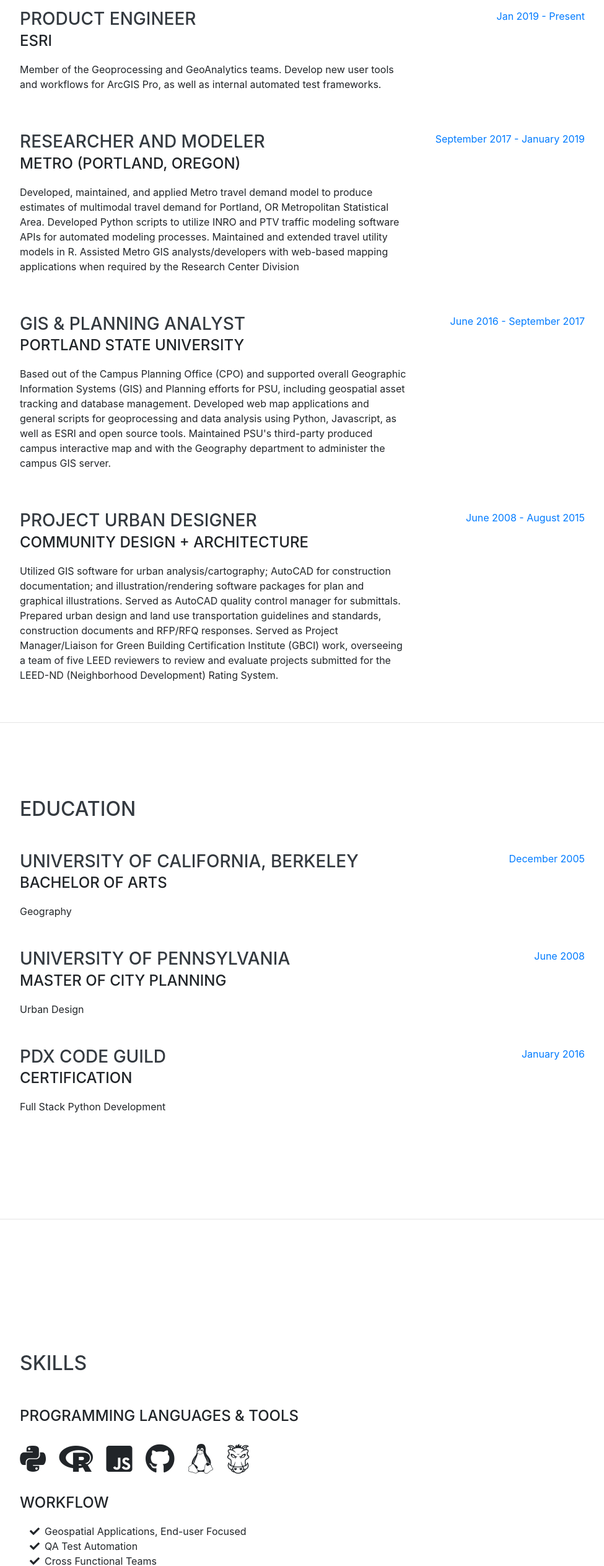
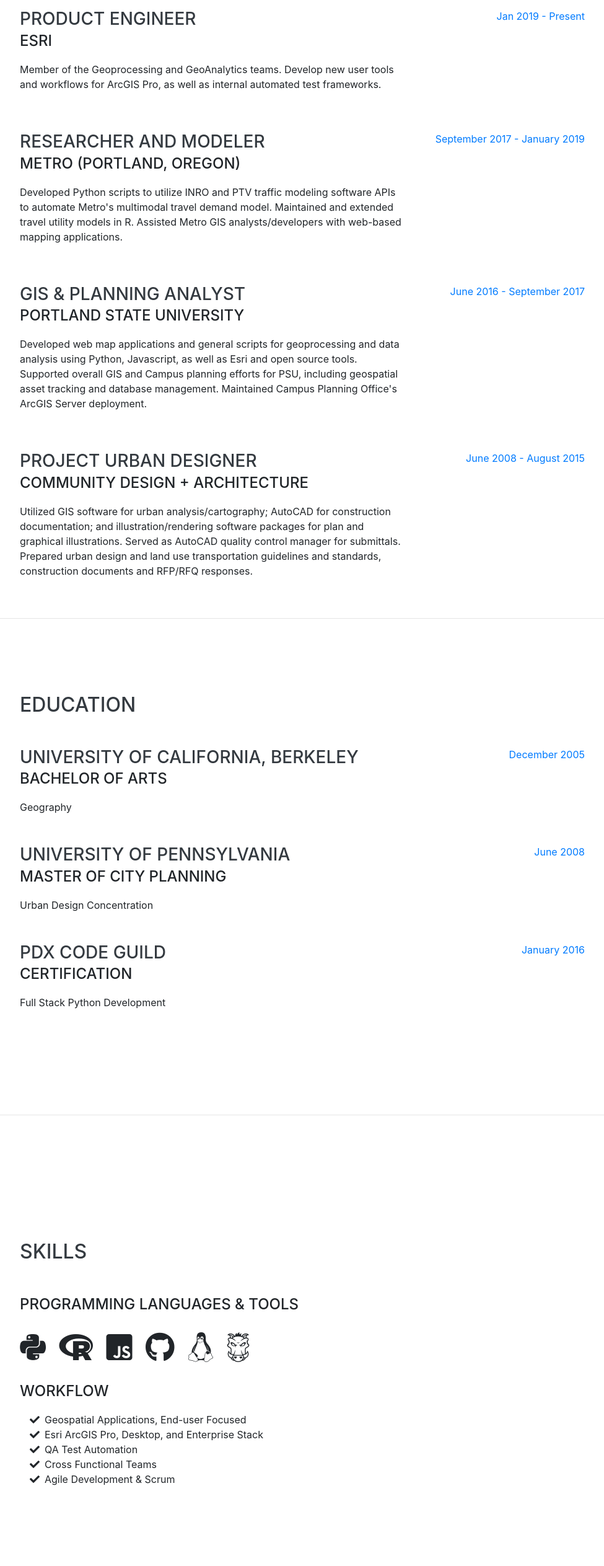
Before and after one commit to saashimi/ks_gh_pages, a website with bundled scripts: page index.html in a window 1280 px wide. Shown: the part 921-3447 px from the top of the page at 62% size, without its empty margins (288-1263 px from the left). Built offline with nearby package versions, Linux system fonts and the light colour scheme; a web font is replaced by a local one.

Commit message:
Body text edits.

```diff
--- a/index.html
+++ b/index.html
@@ -102,7 +102,7 @@
           <div class="resume-content">
             <h3 class="mb-0">Researcher and Modeler</h3>
             <div class="subheading mb-3">Metro (Portland, Oregon)</div>
-            <p>Developed, maintained, and applied Metro travel demand model to produce estimates of multimodal travel demand for Portland, OR Metropolitan Statistical Area. Developed Python scripts to utilize INRO and PTV traffic modeling software APIs for automated modeling processes.  Maintained and extended travel utility models in R.  Assisted Metro GIS analysts/developers with web-based mapping applications when required by the Research Center Division</p>
+            <p>Developed Python scripts to utilize INRO and PTV traffic modeling software APIs to automate Metro's multimodal travel demand model.  Maintained and extended travel utility models in R.  Assisted Metro GIS analysts/developers with web-based mapping applications.</p>
           </div>
           <div class="resume-date text-md-right">
             <span class="text-primary">September 2017 - January 2019</span>
@@ -113,7 +113,7 @@
           <div class="resume-content">
             <h3 class="mb-0">GIS & Planning Analyst</h3>
             <div class="subheading mb-3">Portland State University</div>
-            <p>Based out of the Campus Planning Office (CPO) and supported overall Geographic Information Systems (GIS) and Planning efforts for PSU, including geospatial asset tracking and database management. Developed web map applications and general scripts for geoprocessing and data analysis using Python, Javascript, as well as ESRI and open source tools.  Maintained PSU's third-party produced campus interactive map and with the Geography department to administer the campus GIS server. </p>
+            <p>Developed web map applications and general scripts for geoprocessing and data analysis using Python, Javascript, as well as Esri and open source tools. Supported overall GIS and Campus planning efforts for PSU, including geospatial asset tracking and database management. Maintained Campus Planning Office's ArcGIS Server deployment. </p>
           </div>
           <div class="resume-date text-md-right">
             <span class="text-primary">June 2016 - September 2017</span>
@@ -124,7 +124,7 @@
           <div class="resume-content">
             <h3 class="mb-0">Project Urban Designer</h3>
             <div class="subheading mb-3">Community Design + Architecture</div>
-            <p>Utilized GIS software for urban analysis/cartography; AutoCAD for construction documentation; and illustration/rendering software packages for plan and graphical illustrations. Served as AutoCAD quality control manager for submittals. Prepared urban design and land use transportation guidelines and standards, construction documents and RFP/RFQ responses. Served as Project Manager/Liaison for Green Building Certification Institute (GBCI) work, overseeing a team of five LEED reviewers to review and evaluate projects submitted for the LEED-ND (Neighborhood Development) Rating System.</p>
+            <p>Utilized GIS software for urban analysis/cartography; AutoCAD for construction documentation; and illustration/rendering software packages for plan and graphical illustrations. Served as AutoCAD quality control manager for submittals. Prepared urban design and land use transportation guidelines and standards, construction documents and RFP/RFQ responses.</p>
           </div>
           <div class="resume-date text-md-right">
             <span class="text-primary">June 2008 - August 2015</span>
@@ -156,7 +156,7 @@
           <div class="resume-content">
             <h3 class="mb-0">University of Pennsylvania</h3>
             <div class="subheading mb-3">Master of City Planning</div>
-            <div>Urban Design</div>
+            <div>Urban Design Concentration</div>
           </div>
           <div class="resume-date text-md-right">
             <span class="text-primary">June 2008</span>
@@ -214,6 +214,10 @@
             <i class="fa-li fa fa-check"></i>
             Geospatial Applications, End-user Focused</li>
           <li>
+          <li>
+            <i class="fa-li fa fa-check"></i>
+            Esri ArcGIS Pro, Desktop, and Enterprise Stack</li>
+            <li>
             <i class="fa-li fa fa-check"></i>
             QA Test Automation</li>
           <li>
```
